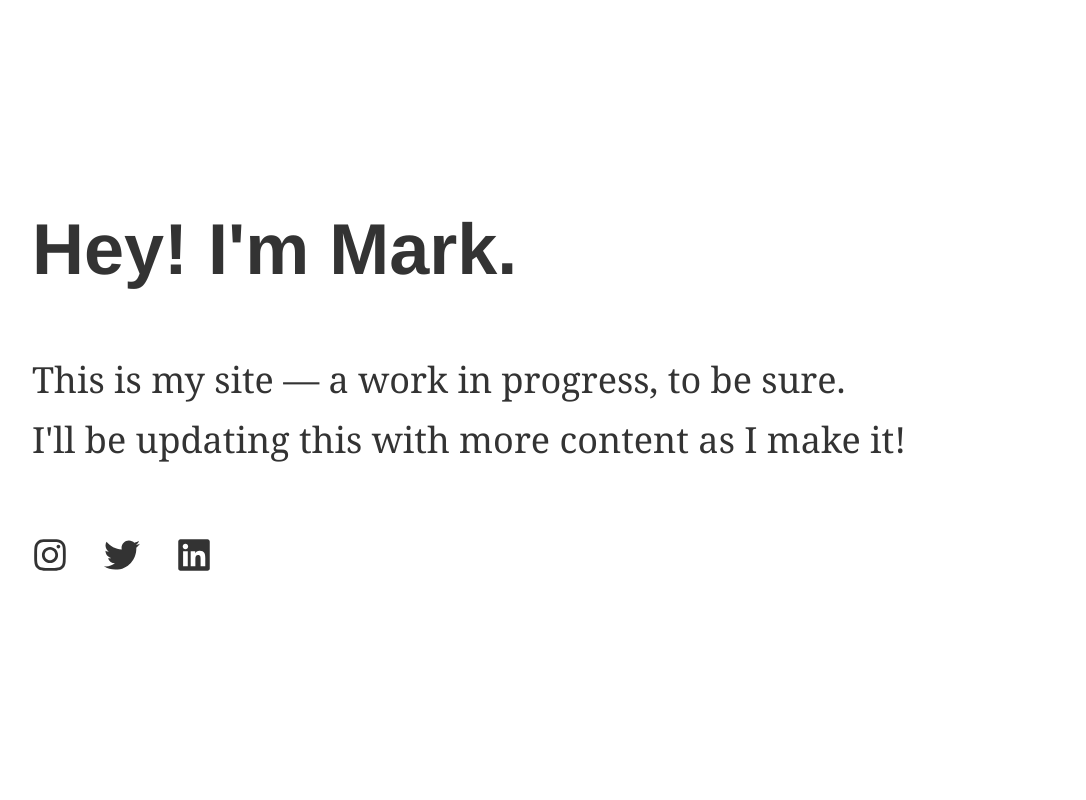
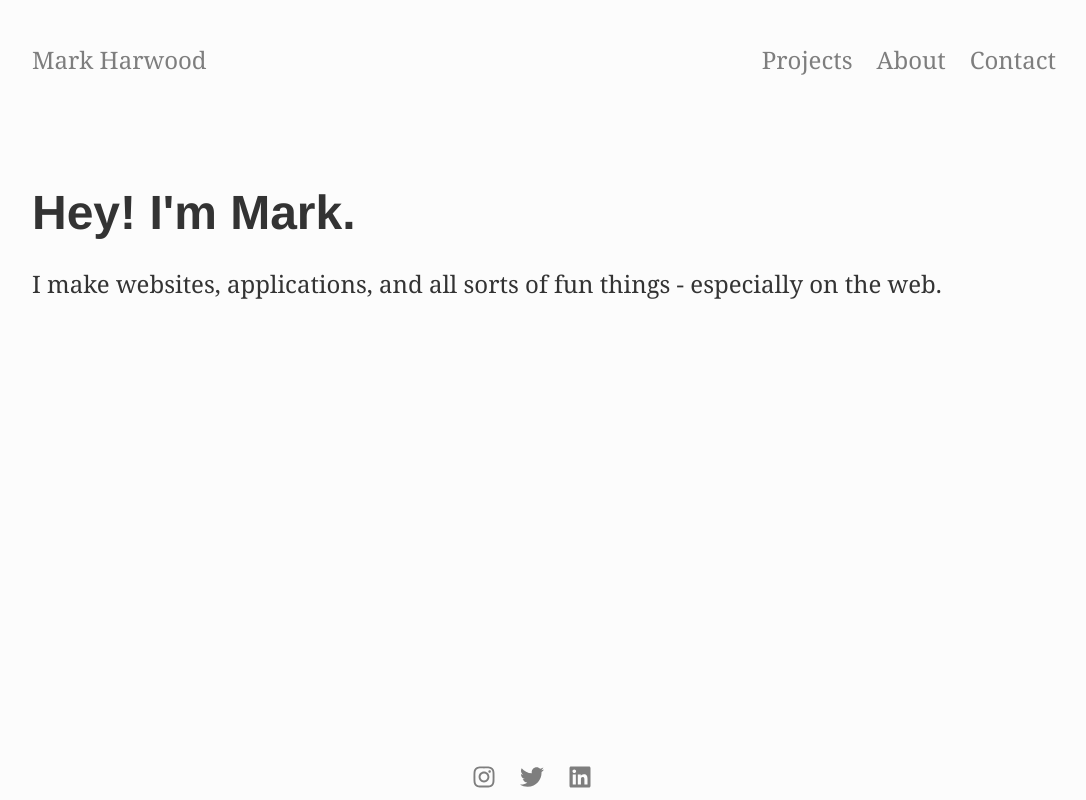
Before and after one commit to morkhorwaad/personal-site, a Gatsby site: page / in a window 1280 px wide. Shown: the whole page, without its empty margins (96-1182 px from the left). Built offline with nearby package versions, Linux system fonts and the light colour scheme; Gatsby itself is replaced by a stand-in of ours.

Commit message:
Putting nav skeleton in place, adding footer/navBar components.

```diff
--- /dev/null
+++ b/src/components/footer.js
@@ -0,0 +1,23 @@
+import React from 'react'
+import { FaInstagram, FaTwitter, FaLinkedin } from 'react-icons/fa'
+
+import IconLink from './icon-link'
+import './footer.scss'
+
+const Footer = () => (
+    <footer className="footer">
+        <IconLink link="https://instagram.com/morkhorwaad" title="Mark's Instagram">
+            <FaInstagram />
+          </IconLink>
+
+          <IconLink link="https://twitter.com/morkhorwaad" title="Mark's Twitter">
+            <FaTwitter />
+          </IconLink>
+
+          <IconLink link="https://www.linkedin.com/in/mark-harwood-357b85102" title="Mark's LinkedIn">
+            <FaLinkedin />
+          </IconLink>
+    </footer>
+)
+
+export default Footer
--- /dev/null
+++ b/src/components/footer.scss
@@ -0,0 +1,10 @@
+footer.footer {
+    display: flex;
+    justify-content: center;
+
+    margin-top: auto;
+}
+
+footer.footer > * {
+    margin-right: 1em;
+}
--- a/src/components/icon-link.js
+++ b/src/components/icon-link.js
@@ -1,16 +1,14 @@
 import React, { Children } from 'react'
 import PropTypes from 'prop-types'
 
-import './icon-link.scss'
-
 const IconLink = ({link, title, children}) => (
-  <a className="icon-link" href={link} title={title} target="_blank">
+  <a className="link_btn" href={link} title={title} target="_blank">
     {children}
   </a>
 )
 
 IconLink.propTypes = {
-    link: PropTypes.String,
+    link: PropTypes.string,
 }
 
 IconLink.defaultProps = {
--- a/src/components/icon-link.scss
+++ /dev/null
@@ -1,11 +0,0 @@
-.icon-link {
-    color: hsla(0,0%,0%,0.8); // cheating!!
-
-    &:visited {
-        color: hsla(0,0%,0%,1)
-    }
-
-    &:hover {
-        color: hsla(0,0%,0%,.5)
-    }
-}
--- a/src/components/layout.js
+++ b/src/components/layout.js
@@ -1,11 +1,11 @@
 import React from 'react'
 import PropTypes from 'prop-types'
 import { StaticQuery, graphql } from 'gatsby'
-import { FaInstagram, FaTwitter, FaLinkedin } from 'react-icons/fa'
 
-import IconLink from './icon-link'
-
+import NavBar from './navBar'
+import Footer from './footer'
 import './layout.scss'
+import '../styles/global.scss'
 
 const Layout = ({ children }) => (
   <StaticQuery
@@ -19,22 +19,13 @@ const Layout = ({ children }) => (
       }
     `}
     render={data => (
-      <main>
-        {children}
-        <footer>
-          <IconLink link="https://instagram.com/morkhorwaad" title="Mark's Instagram">
-            <FaInstagram />
-          </IconLink>
-
-          <IconLink link="https://twitter.com/morkhorwaad" title="Mark's Twitter">
-            <FaTwitter />
-          </IconLink>
-
-          <IconLink link="https://www.linkedin.com/in/mark-harwood-357b85102" title="Mark's LinkedIn">
-            <FaLinkedin />
-          </IconLink>
-        </footer>
-      </main>
+      <div className="layout">
+        <NavBar />
+        <main>
+          {children}
+        </main>
+        <Footer />
+      </div>
     )}
   />
 )
--- a/src/components/layout.scss
+++ b/src/components/layout.scss
@@ -1,24 +1,11 @@
-html, body {
-    margin: 0
+@import '../styles/variables.scss';
+
+div.layout {
+    display: flex;
+    flex-flow: column nowrap;
+    min-height: calc(100vh - #{$global-margin-tb});
 }
 
-$margin-tb: 5vh;
-$margin-lr: 10vw;
-
 main {
-    display: flex !important;
-    flex-flow: column nowrap;
-    margin: $margin-tb $margin-lr;
-    min-height: calc(100vh - 2 * #{$margin-tb});
-    width: calc(100vw - 2 * #{$margin-lr});
-    justify-content: center;
+    flex-grow: 2;
 }
-
-footer {
-    display: flex !important;
-    flex-flow: row nowrap;
-
-    svg {
-        margin-right: 1em;
-    }
-}
--- /dev/null
+++ b/src/components/navBar.js
@@ -0,0 +1,24 @@
+import { Link } from 'gatsby'
+import PropTypes from 'prop-types'
+import React from 'react'
+
+import './navBar.scss'
+
+const NavBar = ({ siteTitle }) => (
+  <nav className="navBar">
+    <Link to="/">Mark Harwood</Link>
+    <Link to="/projects">Projects</Link>
+    <Link to="/about">About</Link>
+    <Link to="/contact">Contact</Link>
+  </nav>
+)
+
+NavBar.propTypes = {
+  siteTitle: PropTypes.string,
+}
+
+NavBar.defaultProps = {
+  siteTitle: ``,
+}
+
+export default NavBar
--- /dev/null
+++ b/src/components/navBar.scss
@@ -0,0 +1,14 @@
+nav.navBar {
+    display: flex;
+    flex-flow: row nowrap;
+    justify-content: flex-end;
+}
+
+nav.navBar > a {
+    margin-left: 1em;
+}
+
+nav.navBar > a:first-child {
+    margin-right: auto;
+    margin-left: 0;
+}
--- a/src/pages/index.js
+++ b/src/pages/index.js
@@ -1,5 +1,4 @@
 import React from 'react'
-import { FaThumbsUp } from 'react-icons/fa'
 
 import Layout from '../components/layout'
 import SEO from '../components/seo'
@@ -7,10 +6,13 @@ import SEO from '../components/seo'
 const IndexPage = () => (
   <Layout>
     <SEO title="Mark Harwood" keywords={[`mark harwood`, `web developer`]} />
-    <h1>Hey! I'm Mark.</h1>
+
+    <header className="page_header">
+      <h1>Hey! I'm Mark.</h1>
+    </header>
+
     <p>
-      This is my site — a work in progress, to be sure. <br/>
-      I'll be updating this with more content as I make it!
+      I make websites, applications, and all sorts of fun things - especially on the web.
     </p>
   </Layout>
 )
--- /dev/null
+++ b/src/styles/global.scss
@@ -0,0 +1,32 @@
+@import './variables.scss';
+
+html {
+    margin: $global-margin-tb $global-margin-lr 0 $global-margin-lr !important;
+    width: calc(100vw - 2 * #{$global-margin-lr});
+    background-color: $background_color;
+}
+
+header.page_header {
+    height: 20vh;
+    display: flex;
+    flex-direction: column;
+    justify-content: flex-end;
+    margin-bottom: 1em;
+
+    h1 {
+        margin: 0;
+    }
+}
+
+a {
+    color: $link_btn_color; // cheating!!
+    text-decoration: none;
+
+    &:visited {
+        color: $link_btn_color--visited;
+    }
+
+    &:hover {
+        color: $link_btn_color--hover;
+    }
+}
--- /dev/null
+++ b/src/styles/variables.scss
@@ -0,0 +1,8 @@
+$global-margin-tb: 5vh;
+$global-margin-lr: 10vw;
+
+$background_color: hsla(0,0%,0%,.01);
+
+$link_btn_color: hsla(0,0%,0%,.5);
+$link_btn_color--hover: hsla(0,0%,0%,.8);
+$link_btn_color--visited: hsla(0,0%,0%,1);
--- a/src/utils/typography.js
+++ b/src/utils/typography.js
@@ -1,18 +1,18 @@
 import Typography from "typography"
 
 const typography = new Typography({
-  baseFontSize: "36px",
+  baseFontSize: "24px",
   baseLineHeight: 1.666,
   blockMarginBottom: 1,
   headerFontFamily: [
-    "Avenir Next",
+    "Raleway",
     "Helvetica Neue",
     "Segoe UI",
     "Helvetica",
     "Arial",
     "sans-serif",
   ],
-  bodyFontFamily: ["Georgia", "serif"],
+  bodyFontFamily: ["Merriweather", "Georgia", "serif"],
 })
 
 
```
Also changed, not shown: src/components/header.js (deleted, +0 -42 lines), src/pages/about.js (added, +18 -0 lines), src/pages/contact.js (added, +18 -0 lines), src/pages/projects.js (added, +18 -0 lines).
